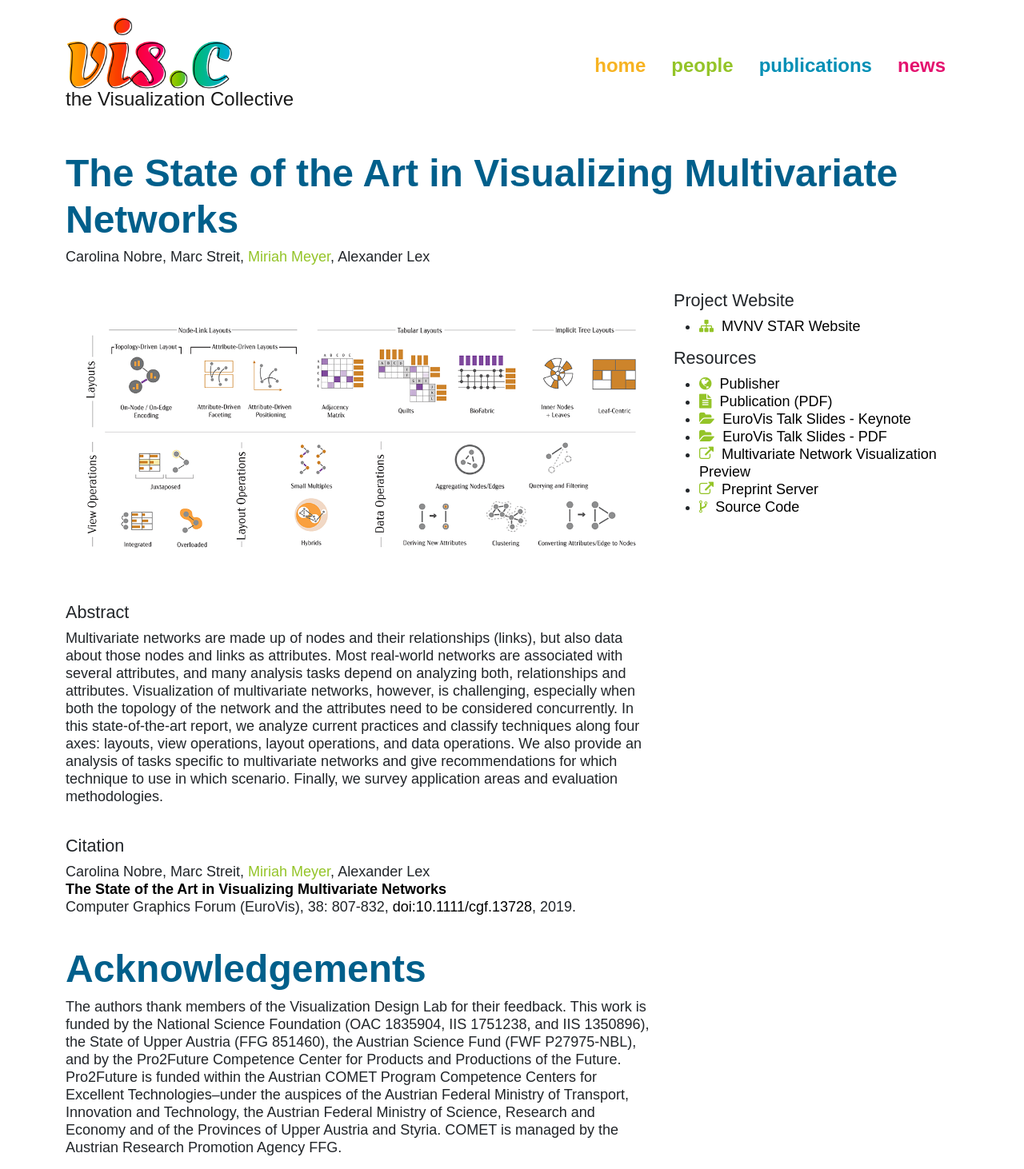
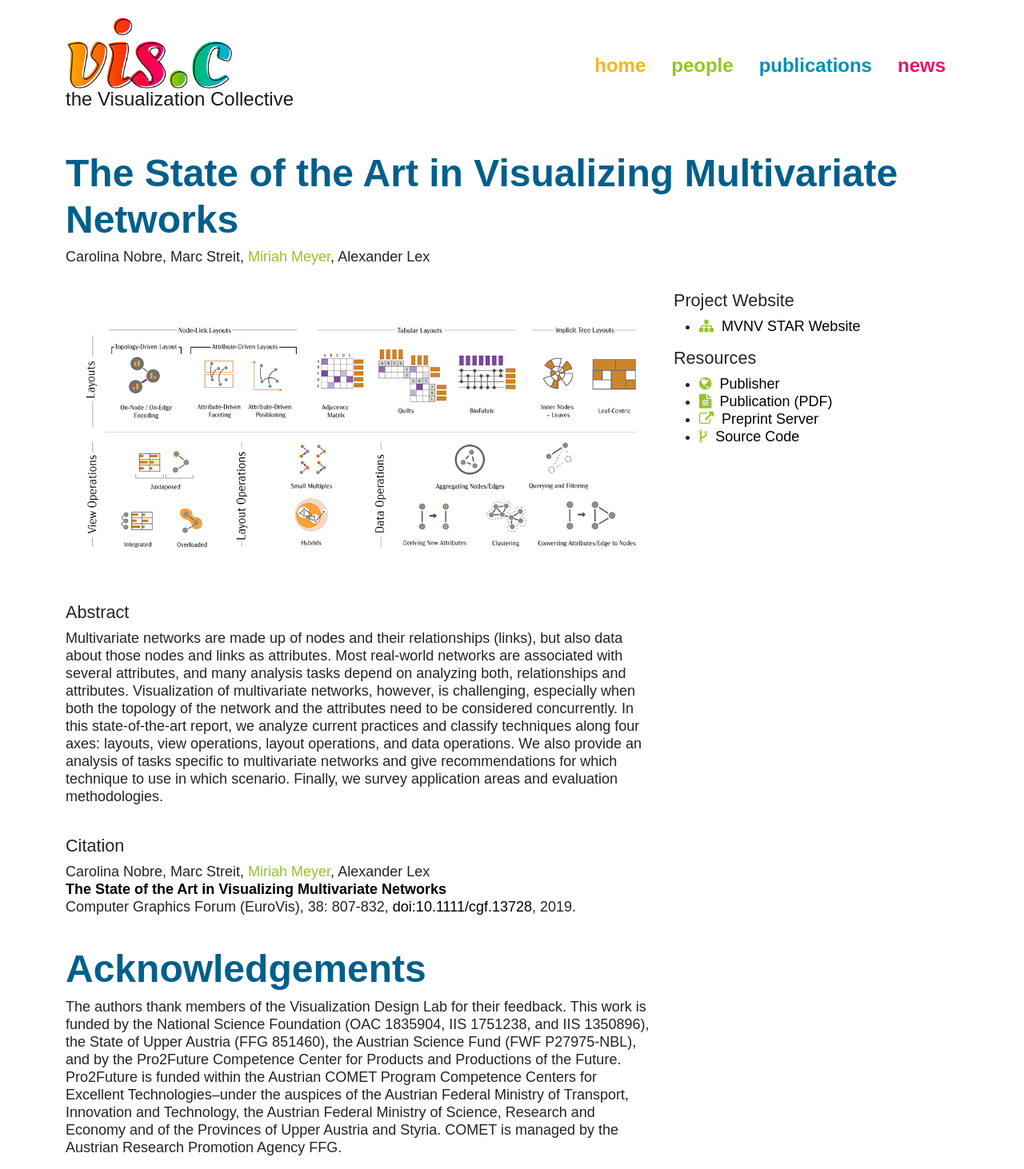
Before and after one commit to visidlab/visidlab.github.io, a Jekyll site: the page built from _publications/2019_eurovis_mvn.md, in a window 1280 px wide. Shown: the whole page at 80% size. Built offline with Jekyll 4.4.1, drawn with Linux system fonts in a browser that asks for light colours; some web fonts are replaced; some of the changed lines change nothing that is shown.

Commit message:
Update 2019_eurovis_mvn.md

```diff
--- a/_publications/2019_eurovis_mvn.md
+++ b/_publications/2019_eurovis_mvn.md
@@ -48,31 +48,11 @@ award:
 # Use this if you have an external project website
 external-project: https://vdl.sci.utah.edu/mvnv/
 
-videos:
-- name: "Multivariate Network Visualization Preview"
-  youtube-id: FyEVhJLlv3Q
-  file: 2019_eurovis_mvnv_preview.mp4
 
-# The reference to the preview video entry
-#preview-video: 2018_tvcg_lineage_video_preview
 
 # the preprint
-pdf: 2019_eurovis_mvnv.pdf
-# A supplement PDF
-#supplement: 2018_tvcg_lineage_supplement.pdf
+pdf: https://sci.utah.edu/~vdl/papers/2019_eurovis_mvnv.pdf
 
-# Extra supplements, such as talk slides, data sets, etc.
-# Extra supplements, such as talk slides, data sets, etc.
-supplements:
-- name: EuroVis Talk Slides - Keynote
-  link: 2019_eurovis_mvnv_talkSlides.key
-- name: EuroVis Talk Slides - PDF
-  link: 2019_eurovis_mvnv_talkSlides.pdf
-
-#  # use link instead of abslink if you want to link to the master directory
-#  abslink: http://vials.io/talk/
-#  # defaults to a download icon, use this if you want a link-out icon
-#  linksym: true
 
 # Link to the repository where the code is hosted
 code: https://github.com/visdesignlab/mvnv
```
